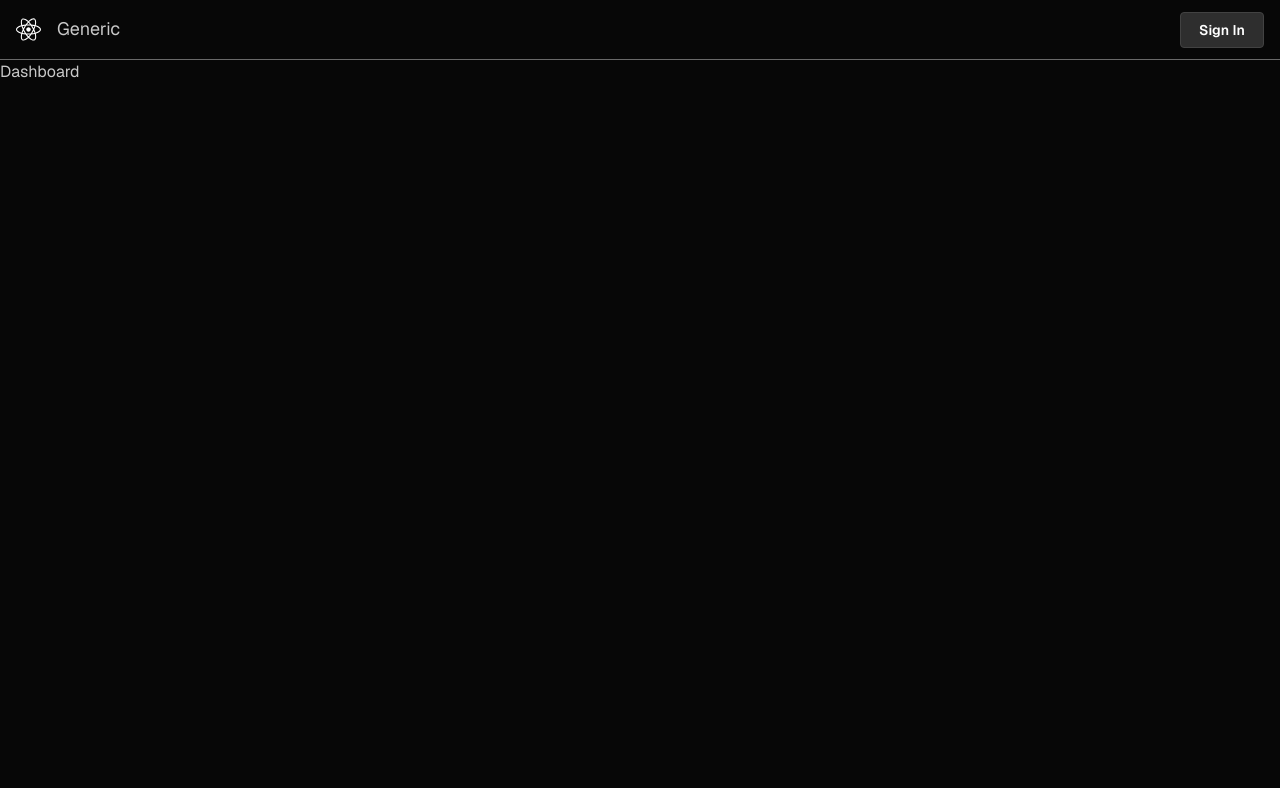
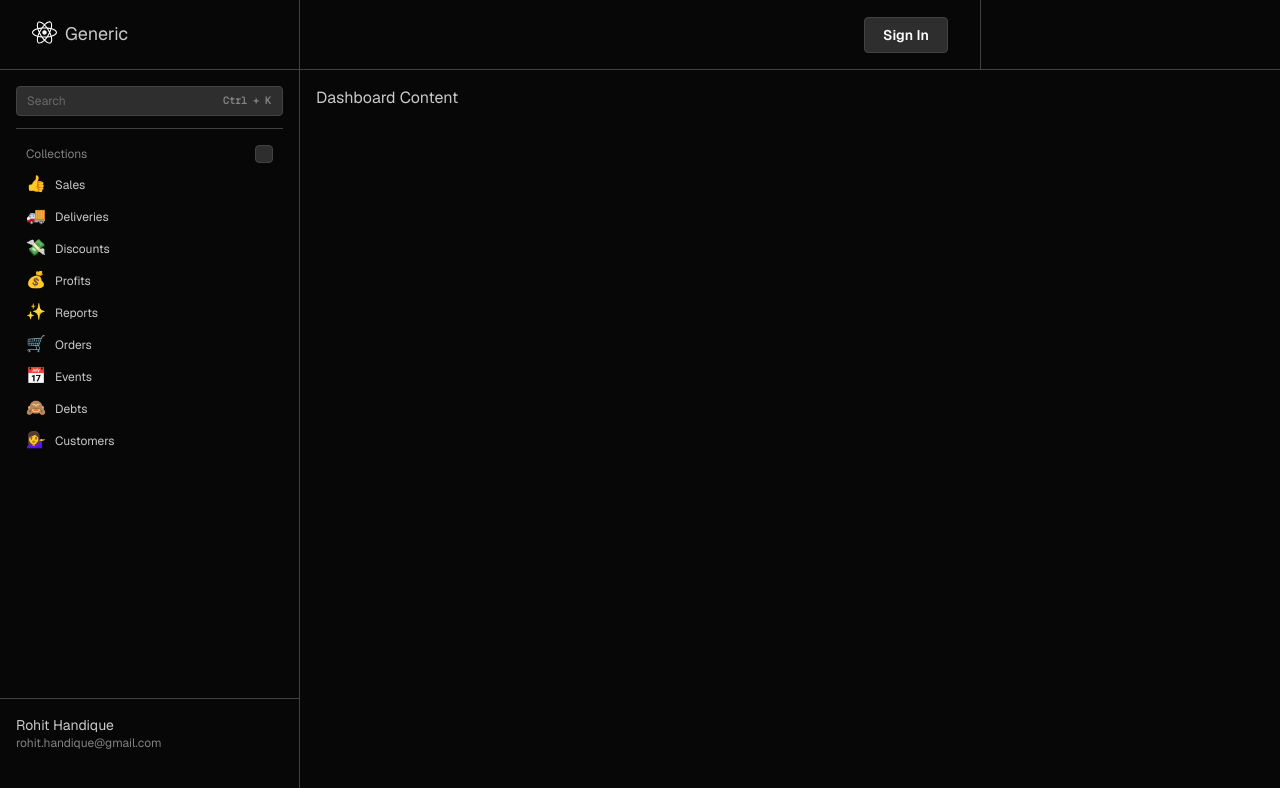
Before and after one commit to rohithandique/generic-ui-react, a React (Vite) app: page /dashboard in a window 1280 px wide. Shown: the top 788 px of the page. Built offline with nearby package versions, Linux system fonts and the light colour scheme.

Commit message:
added a sidebar

```diff
--- a/src/pages/dashboard/ui/Dashboard.tsx
+++ b/src/pages/dashboard/ui/Dashboard.tsx
@@ -1,3 +1,13 @@
+import { Sidebar } from '@/widgets/sidebar';
+import { Box, Flex, rem } from '@mantine/core';
+
 export function Dashboard() {
-  return <div>Dashboard</div>;
+  return (
+    <Flex align="stretch" style={{ height: `calc(100vh - ${rem(70)})` }}>
+      <Sidebar />
+      <Box p="md" style={{ flex: 1 }}>
+        <div>Dashboard Content</div>
+      </Box>
+    </Flex>
+  );
 }
--- /dev/null
+++ b/src/shared/ui/AppTitle.tsx
@@ -0,0 +1,17 @@
+import { Flex, Text } from '@mantine/core';
+import ReactLogo from '@/shared/assets/react.svg?react';
+
+export default function AppTitle() {
+  return (
+    <Flex>
+      <ReactLogo
+        width={25}
+        height={25}
+        style={{ filter: 'grayscale(1) brightness(0) invert(1)' }}
+      />
+      <Text size="lg" fw={500} ml={8}>
+        Generic
+      </Text>
+    </Flex>
+  );
+}
--- a/src/widgets/header/ui/Header.tsx
+++ b/src/widgets/header/ui/Header.tsx
@@ -1,38 +1,42 @@
-import { Box, Button, Flex, Group, rem, Text } from '@mantine/core';
-import ReactLogo from '@/shared/assets/react.svg?react';
+import { Button, rem, Group, Box } from '@mantine/core';
+import AppTitle from '@/shared/ui/AppTitle';
+import { useLocation } from '@tanstack/react-router';
 
 export function Header() {
+  const SIDEBAR_WIDTH = rem(300);
+  const location = useLocation();
   return (
-    <Box>
-      <header
+    <Box
+      component="header"
       style={{
-          height: rem(60),
-          paddingLeft: 'var(--mantine-spacing-md)',
-          paddingRight: 'var(--mantine-spacing-md)',
-          borderBottom: `${rem(1)} solid light-dark(var(--mantine-color-gray-1), var(--mantine-color-dark-3))`,
+        height: rem(70),
+        borderBottom: `${rem(1)} solid light-dark(var(--mantine-color-gray-1), var(--mantine-color-dark-4))`,
       }}
     >
-        <Group justify="space-between" h="100%">
-          <Flex
-            mih={50}
-            gap="md"
-            justify="center"
-            align="center"
-            direction="row"
-            wrap="wrap"
+      <Group h="100%" gap={0} align="stretch">
+        <Group
+          w={SIDEBAR_WIDTH}
+          px="xl"
+          gap="xs"
+          style={{
+            borderRight: `${rem(1)} solid light-dark(var(--mantine-color-gray-1), var(--mantine-color-dark-4))`,
+          }}
         >
-            <ReactLogo
-              width={25}
-              height={25}
-              style={{ filter: 'grayscale(1) brightness(0) invert(1)' }}
-            />
-            <Text size="lg">Generic</Text>
-          </Flex>
-          <Group visibleFrom="sm">
+          {location.pathname != '/' && <AppTitle />}
+        </Group>
+        <Group justify="space-between" px="xl" style={{ flex: 1 }}>
+          <Box> {location.pathname == '/' && <AppTitle />}</Box>
           <Button variant="default">Sign In</Button>
         </Group>
+        <Group
+          w={SIDEBAR_WIDTH}
+          px="xl"
+          gap="xs"
+          style={{
+            borderLeft: `${rem(1)} solid light-dark(var(--mantine-color-gray-1), var(--mantine-color-dark-4))`,
+          }}
+        ></Group>
       </Group>
-      </header>
     </Box>
   );
 }
--- /dev/null
+++ b/src/widgets/sidebar/index.tsx
@@ -0,0 +1 @@
+export { Sidebar as Sidebar } from './ui/Sidebar';
--- /dev/null
+++ b/src/widgets/sidebar/ui/Sidebar.tsx
@@ -0,0 +1,134 @@
+import {
+  ActionIcon,
+  Box,
+  Code,
+  Group,
+  Text,
+  TextInput,
+  Tooltip,
+  UnstyledButton,
+  rem,
+  MantineTheme,
+} from '@mantine/core';
+
+const collections = [
+  { emoji: '👍', label: 'Sales' },
+  { emoji: '🚚', label: 'Deliveries' },
+  { emoji: '💸', label: 'Discounts' },
+  { emoji: '💰', label: 'Profits' },
+  { emoji: '✨', label: 'Reports' },
+  { emoji: '🛒', label: 'Orders' },
+  { emoji: '📅', label: 'Events' },
+  { emoji: '🙈', label: 'Debts' },
+  { emoji: '💁‍♀️', label: 'Customers' },
+];
+
+// --- Sub-component: UserButton ---
+function UserButton() {
+  return (
+    <UnstyledButton
+      p="md"
+      style={(theme: MantineTheme) => ({
+        display: 'block',
+        width: '100%',
+        borderRadius: theme.radius.sm,
+      })}
+    >
+      <Group>
+        <Box style={{ flex: 1 }}>
+          <Text size="sm" fw={500}>
+            Rohit Handique
+          </Text>
+          <Text c="dimmed" size="xs">
+            rohit.handique@gmail.com
+          </Text>
+        </Box>
+      </Group>
+    </UnstyledButton>
+  );
+}
+
+// --- Main Component ---
+export function Sidebar() {
+  const collectionLinks = collections.map((collection) => (
+    <Box
+      component="a"
+      href="#"
+      key={collection.label}
+      onClick={(event) => event.preventDefault()}
+      style={(theme: MantineTheme) => ({
+        display: 'block',
+        padding: `${rem(8)} ${theme.spacing.xs}`,
+        textDecoration: 'none',
+        borderRadius: theme.radius.sm,
+        fontSize: theme.fontSizes.xs,
+        lineHeight: 1,
+        fontWeight: 500,
+        color:
+          'light-dark(var(--mantine-color-gray-7), var(--mantine-color-dark-0))',
+      })}
+    >
+      <Box component="span" mr={9} fz={16}>
+        {collection.emoji}
+      </Box>
+      {collection.label}
+    </Box>
+  ));
+
+  return (
+    <Box
+      component="nav"
+      style={(theme: MantineTheme) => ({
+        backgroundColor: 'var(--mantine-color-body)',
+        height: '100%',
+        width: rem(300),
+        padding: theme.spacing.md,
+        display: 'flex',
+        flexDirection: 'column',
+        borderRight: `1px solid light-dark(var(--mantine-color-gray-3), var(--mantine-color-dark-4))`,
+      })}
+    >
+      <Box style={{ height: `calc(100vh - ${rem(140)})` }}>
+        <TextInput
+          placeholder="Search"
+          size="xs"
+          rightSectionWidth={70}
+          rightSection={
+            <Code style={{ fontSize: rem(10), fontWeight: 700 }}>Ctrl + K</Code>
+          }
+          styles={{ section: { pointerEvents: 'none' } }}
+          mb="sm"
+        />
+
+        <Box
+          pt="md"
+          style={{
+            borderTop:
+              '1px solid light-dark(var(--mantine-color-gray-3), var(--mantine-color-dark-4))',
+          }}
+        >
+          <Group justify="space-between" mb={5} px="xs">
+            <Text size="xs" fw={500} c="dimmed">
+              Collections
+            </Text>
+            <Tooltip label="Create collection" withArrow position="right">
+              <ActionIcon variant="default" size={18}></ActionIcon>
+            </Tooltip>
+          </Group>
+          <Box>{collectionLinks}</Box>
+        </Box>
+      </Box>
+      <Box
+        mx={`calc(var(--mantine-spacing-md) * -1)`}
+        mb="md"
+        style={{
+          borderTop:
+            '1px solid light-dark(var(--mantine-color-gray-3), var(--mantine-color-dark-4))',
+        }}
+        h={rem(70)}
+      >
+        <UserButton />
+      </Box>
+    </Box>
+  );
+}
```
Lines whose indentation alone changed are shown as unchanged.
